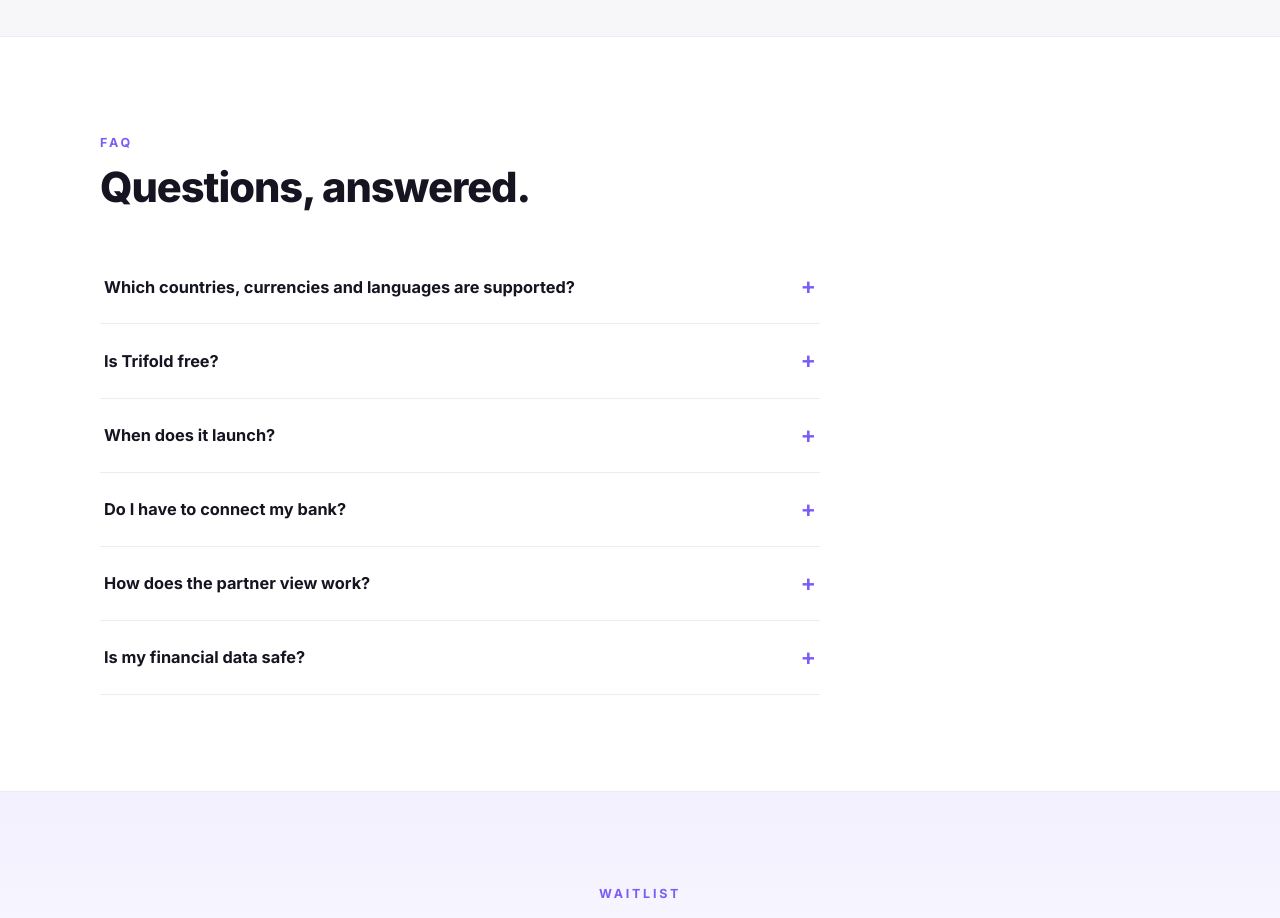
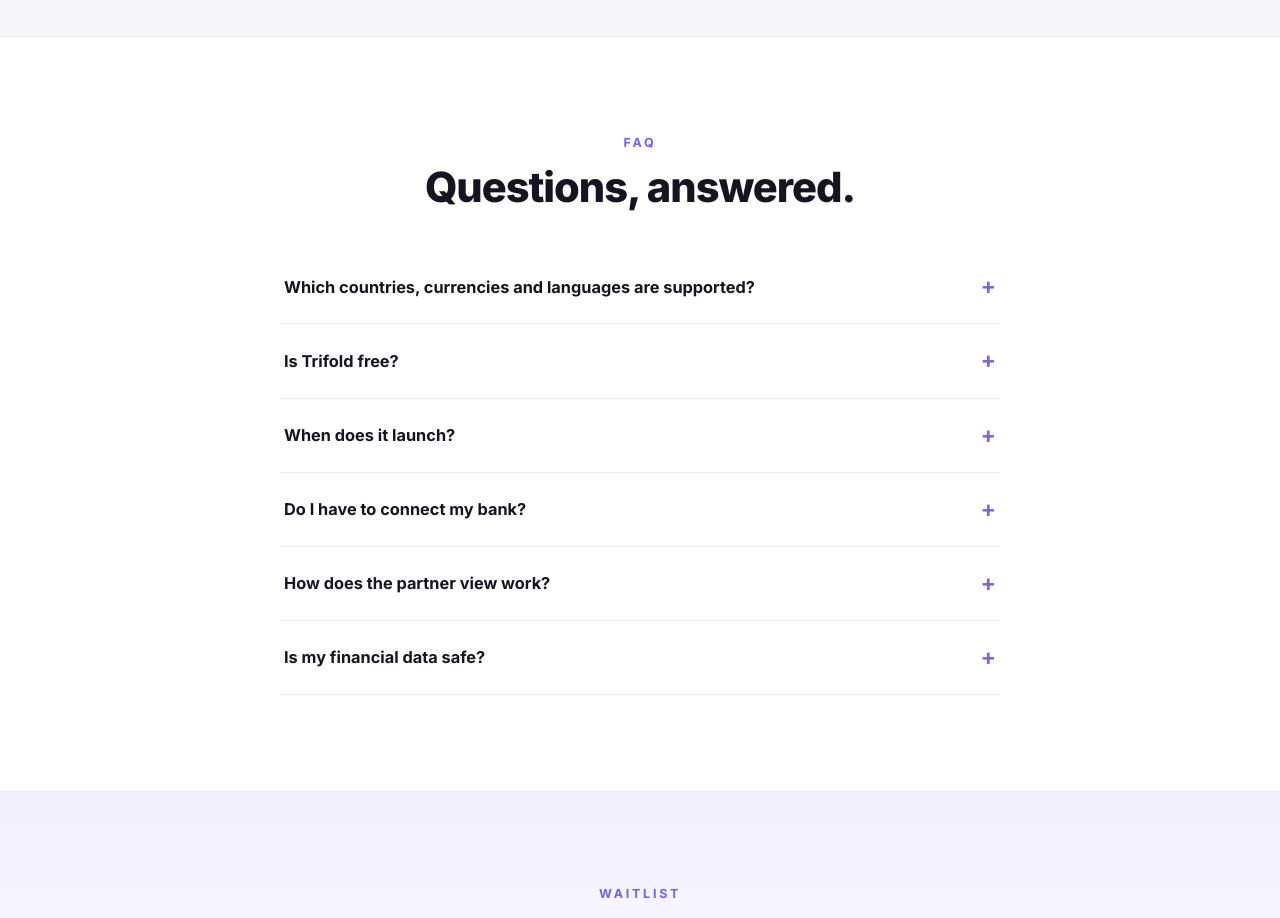
Before and after one commit to danygza/trifold-landing, an Angular app: page / in a window 1280 px wide. Shown: the part 2620-3538 px from the top of the page. Built offline with nearby package versions, Linux system fonts and the light colour scheme.

Commit message:
fixed minor issue in FAQ

```diff
--- a/src/app/app.component.css
+++ b/src/app/app.component.css
@@ -254,9 +254,15 @@
 }
 
 /* ===== FAQ ===== */
+#faq .eyebrow,
+#faq .h2 {
+  text-align: center;
+}
+
 .faq {
   max-width: 720px;
   margin-top: 40px;
+  margin-inline: auto; /* center the accordion under the heading */
 }
 
 .faq details {
```
